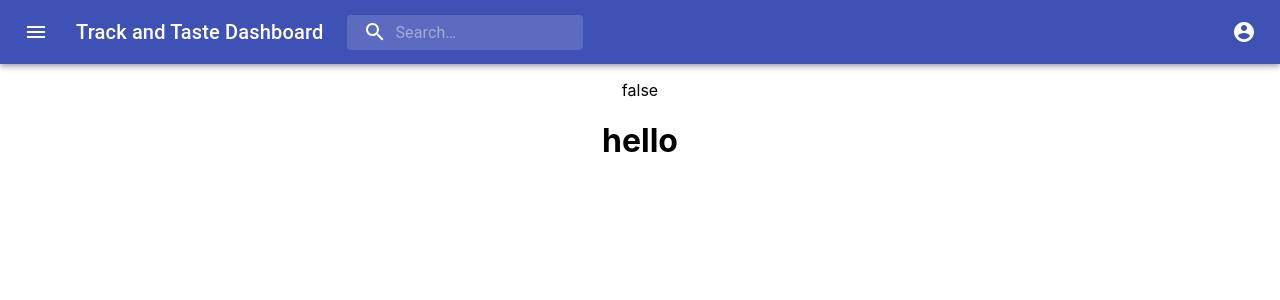
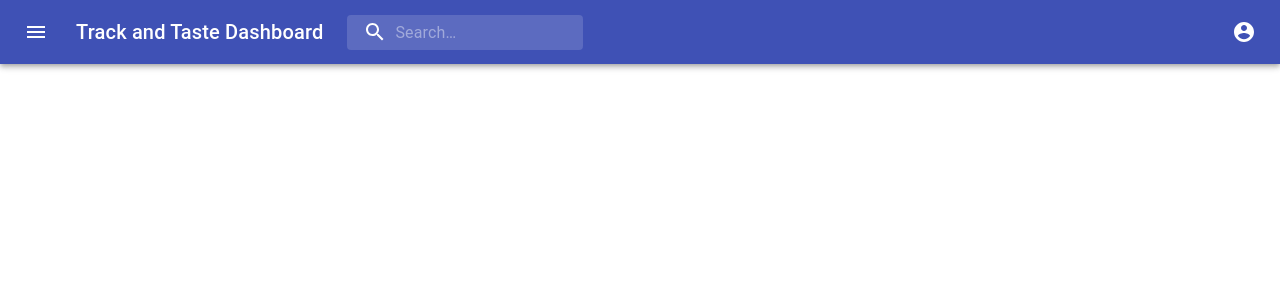
Before and after one commit to mbruty/COMP2003-2020-O, a React (Create React App) app in the folder website/: page / in a window 1280 px wide. Shown: the top 300 px of the page. Built offline with nearby package versions, Linux system fonts and the light colour scheme.

Commit message:
Dark / Light themeing

```diff
--- a/website/src/App.tsx
+++ b/website/src/App.tsx
@@ -13,8 +13,8 @@ function App() {
       createMuiTheme({
         palette: {
           background: {
-            paper: prefersDarkMode ? "#424242" : "#FFF",
-            default: prefersDarkMode ? "#303030" : "#FFF",
+            paper: prefersDarkMode ? "#303030" : "#FFF",
+            default: prefersDarkMode ? "#212121" : "#FFF",
           },
           primary: {
             light: "#7986cb",
@@ -32,9 +32,9 @@ function App() {
         className="App"
         style={{ backgroundColor: theme.palette.background.default }}
       >
-        <Nav />
-        <p>{prefersDarkMode.toString()}</p>
-        <h1>hello</h1>
+        <Nav
+          colour={prefersDarkMode ? "#333333" : theme.palette.primary.main}
+        />
       </div>
     </ThemeProvider>
   );
--- a/website/src/Nav.tsx
+++ b/website/src/Nav.tsx
@@ -79,7 +79,10 @@ const useStyles = makeStyles((theme) => ({
   },
 }));
 
-export default function PrimarySearchAppBar() {
+interface Props {
+  colour: string;
+}
+const PrimarySearchAppBar: React.FC<Props> = (props) => {
   const classes = useStyles();
   const [anchorEl, setAnchorEl] = React.useState(null);
   const [mobileMoreAnchorEl, setMobileMoreAnchorEl] = React.useState(null);
@@ -163,7 +166,7 @@ export default function PrimarySearchAppBar() {
 
   return (
     <div className={classes.grow}>
-      <AppBar position="static">
+      <AppBar style={{ backgroundColor: props.colour }} position="static">
         <Toolbar>
           <IconButton
             edge="start"
@@ -219,4 +222,6 @@ export default function PrimarySearchAppBar() {
       {renderMenu}
     </div>
   );
-}
+};
+
+export default PrimarySearchAppBar;
```
